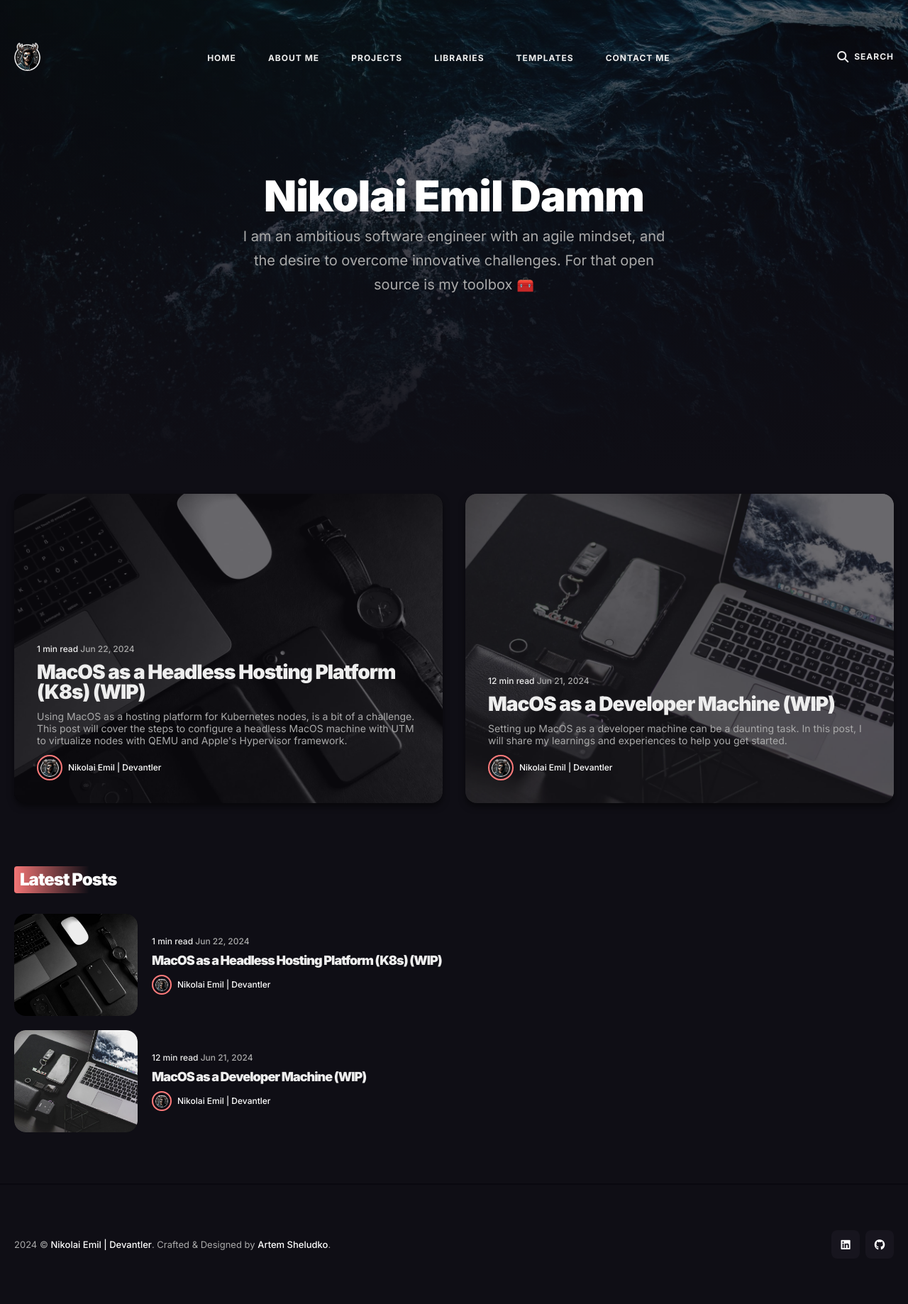
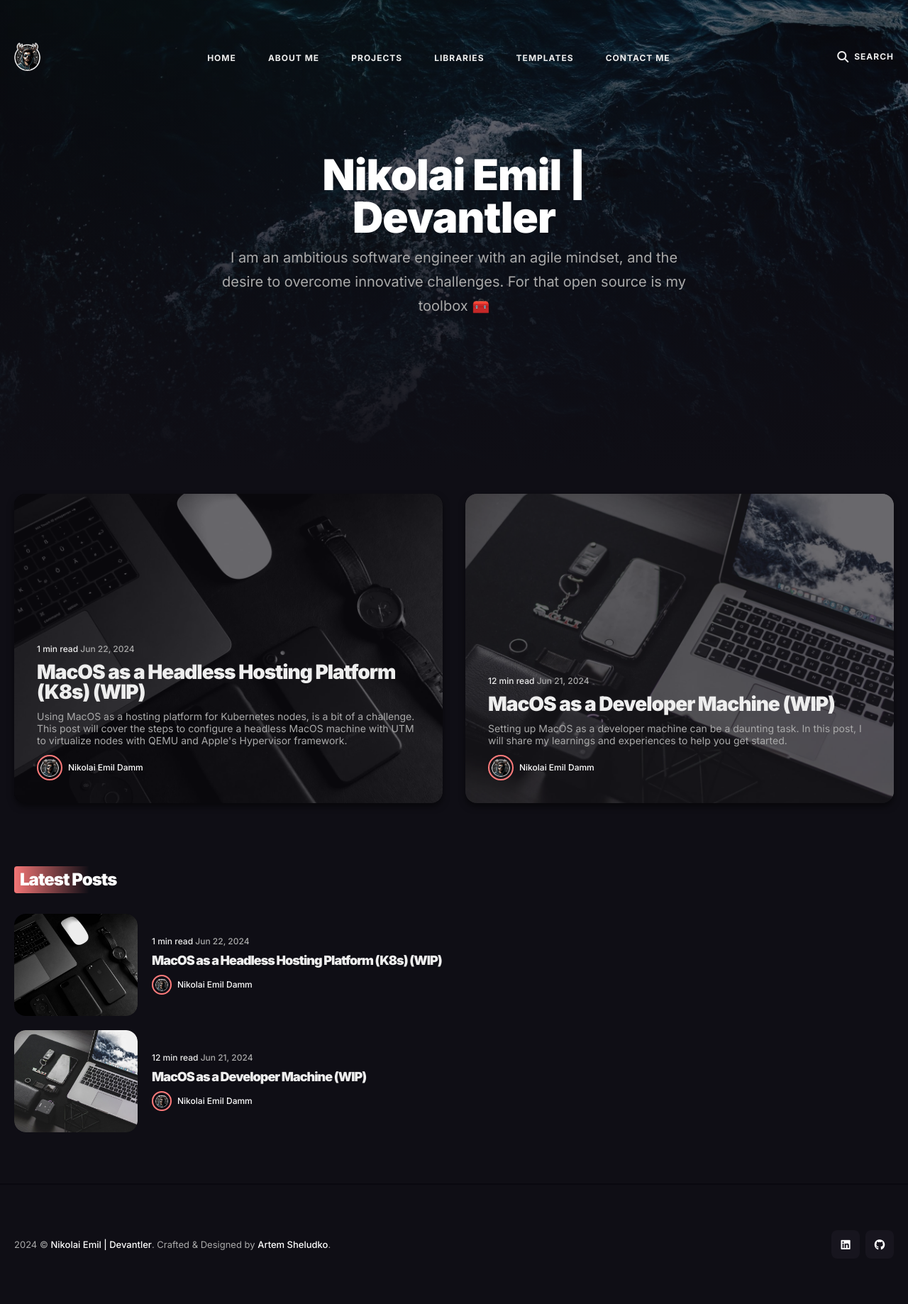
Before and after one commit to niem94/niem94, a Jekyll site: the page built from index.html, in a window 1280 px wide. Shown: the whole page at 71% size. Built offline with Jekyll 4.4.1, drawn with Linux system fonts in a browser that asks for light colours; the list of posts is cut into pages by our own code.

Commit message:
`chore: update author name and hero title in settings.yml`

```diff
--- a/_data/settings.yml
+++ b/_data/settings.yml
@@ -24,13 +24,13 @@ menu-settings:
 #-------------------------------
 # Author Settings
 author:
-  name: Nikolai Emil | Devantler
+  name: Nikolai Emil Damm
   avatar: 'assets/images/author.png'
 
 #-------------------------------
 # Hero Settings
 hero:
-  title: Nikolai Emil Damm
+  title: Nikolai Emil | Devantler
   description: I am an ambitious software engineer with an agile mindset, and the desire to overcome innovative challenges. For that open source is my toolbox 🧰
   image: 'assets/images/ocean.jpg'
 
--- a/_sass/3-modules/_hero.scss
+++ b/_sass/3-modules/_hero.scss
@@ -55,7 +55,7 @@
   transform: translate(-50%,-50%);
   z-index: 1;
   width: 100%;
-  max-width: 650px;
+  max-width: 705px;
   padding: 0 20px;
   text-align: center;
 }
```
